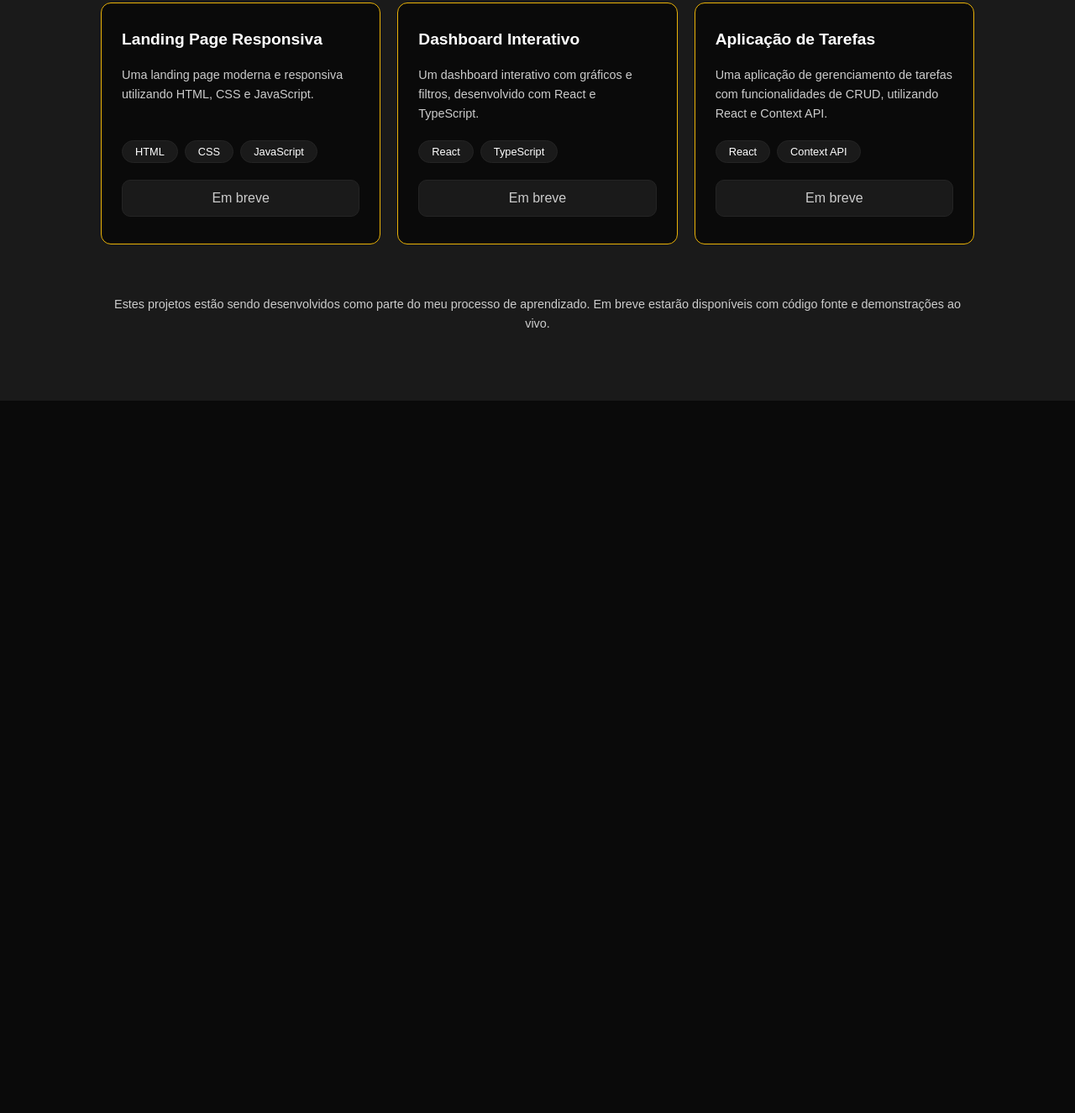
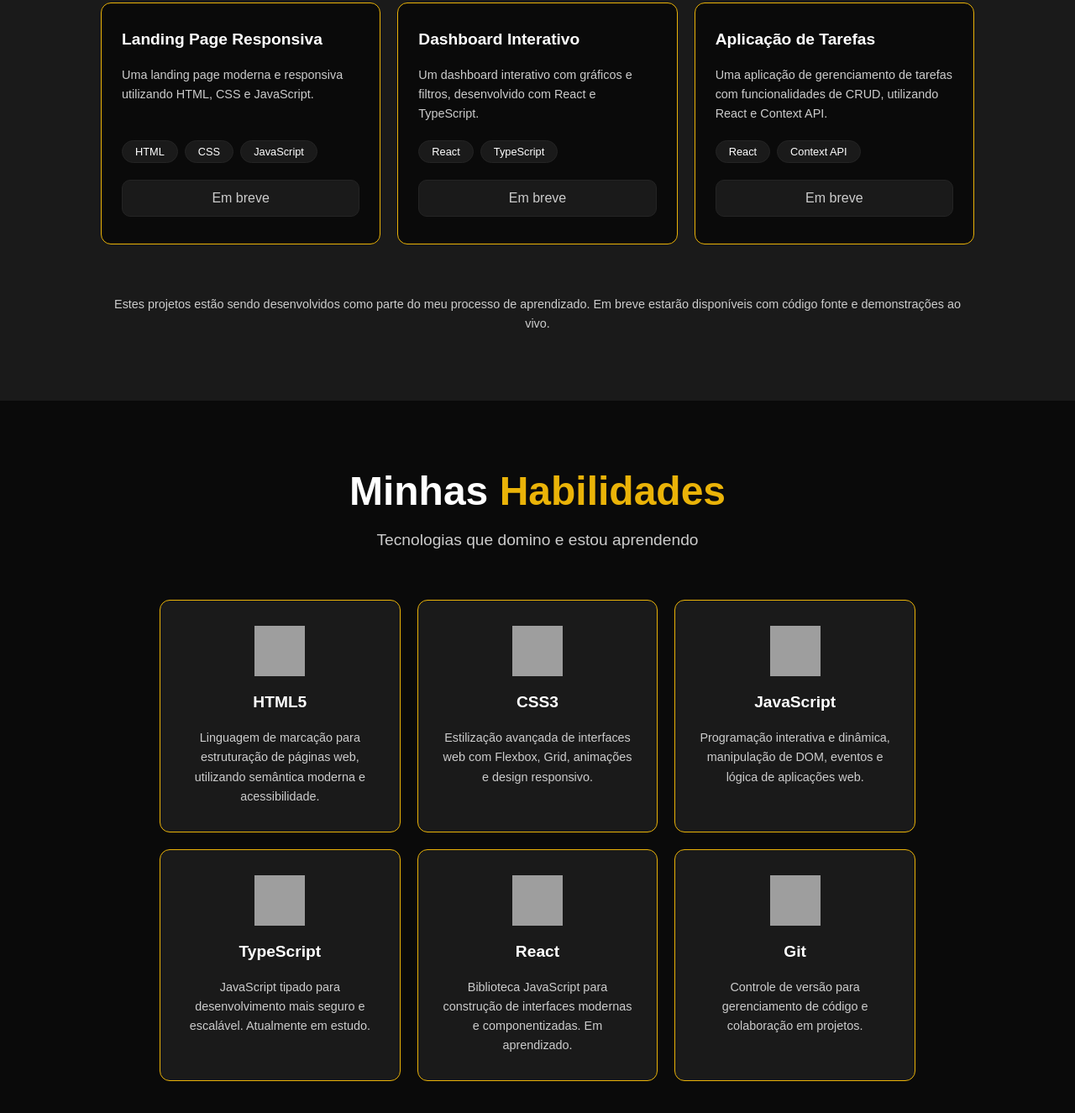
Before and after one commit to LucasDEVfn/Portfolio, a plain HTML site: page index.html in a window 1280 px wide. Shown: the part 2063-3388 px from the top of the page at 84% size. Before the commit the page ends 2540 px from the top, so only its background shows below. Drawn offline with Linux system fonts and the light colour scheme; grey boxes are pictures that could not be loaded.

Commit message:
fazendo a section de habilidas html e css

```diff
--- a/css/styles.css
+++ b/css/styles.css
@@ -276,3 +276,47 @@ nav img {
     font-size: 0.9rem;
     line-height: 1.6;
 }
+/* habilidades */
+.habilities{
+    background-color: #0a0a0a;
+    padding: 80px 0;
+}
+.habilities-grid{
+    display: grid;
+    grid-template-columns: repeat(3, 1fr);
+    gap: 20px;
+    margin-top: 60px;
+    max-width: 900px;
+    margin-left: auto;
+    margin-right: auto;
+}
+.hability-card {
+    background-color: #1a1a1a;
+    border: 1px solid #EAB308;
+    border-radius: 12px;
+    padding: 30px 24px;
+    display: flex;
+    flex-direction: column;
+    align-items: center;
+    text-align: center;
+    gap: 20px;
+    transition: 0.3s;
+}
+.hability-card:hover{
+    transform: scale(1.05);
+    box-shadow: 0 4px 8px rgba(0, 0, 0, 0.2);
+}
+.hability-card img{
+    width: 60px;
+    height: 60px;
+}
+.hability-card h3{
+    color: white;
+    font-size: 1.2rem;
+    font-weight: 700;
+}
+.hability-card p{
+    color: #cccccc;
+    font-size: 0.9rem;
+    line-height: 1.6;
+}
--- a/index.html
+++ b/index.html
@@ -148,5 +148,43 @@
         <p class="projects-footer">Estes projetos estão sendo desenvolvidos como parte do meu processo de aprendizado. Em breve estarão disponíveis com código fonte e demonstrações ao vivo.</p>
     </div>
 </section>
+<section id="habilities" class="habilities" aria-label="Minhas Habilidades">
+    <div class="container">
+        <h2 class="section-title">Minhas <span>Habilidades</span></h2>
+        <p class="section-subtitle">Tecnologias que domino e estou aprendendo</p>
+    </div>
+    <div class="habilities-grid">
+        <div class="hability-card">
+            <img src="https://cdn.jsdelivr.net/gh/devicons/devicon/icons/html5/html5-original.svg" alt="HTML5">
+                <h3>HTML5</h3>
+                <p>Linguagem de marcação para estruturação de páginas web, utilizando semântica moderna e acessibilidade.</p>
+        </div>
+         <div class="hability-card">
+                <img src="https://cdn.jsdelivr.net/gh/devicons/devicon/icons/css3/css3-original.svg" alt="CSS3">
+                <h3>CSS3</h3>
+                <p>Estilização avançada de interfaces web com Flexbox, Grid, animações e design responsivo.</p>
+            </div>
+            <div class="hability-card">
+                <img src="https://cdn.jsdelivr.net/gh/devicons/devicon/icons/javascript/javascript-original.svg" alt="JavaScript">
+                <h3>JavaScript</h3>
+                <p>Programação interativa e dinâmica, manipulação de DOM, eventos e lógica de aplicações web.</p>
+            </div>
+            <div class="hability-card">
+                <img src="https://cdn.jsdelivr.net/gh/devicons/devicon/icons/typescript/typescript-original.svg" alt="TypeScript">
+                <h3>TypeScript</h3>
+                <p>JavaScript tipado para desenvolvimento mais seguro e escalável. Atualmente em estudo.</p>
+            </div>
+            <div class="hability-card">
+                <img src="https://cdn.jsdelivr.net/gh/devicons/devicon/icons/react/react-original.svg" alt="React">
+                <h3>React</h3>
+                <p>Biblioteca JavaScript para construção de interfaces modernas e componentizadas. Em aprendizado.</p>
+            </div>
+            <div class="hability-card">
+                <img src="https://cdn.jsdelivr.net/gh/devicons/devicon/icons/git/git-original.svg" alt="Git">
+                <h3>Git</h3>
+                <p>Controle de versão para gerenciamento de código e colaboração em projetos.</p>
+            </div>
+    </div>
+</section>
   </body>
 </html>
```
